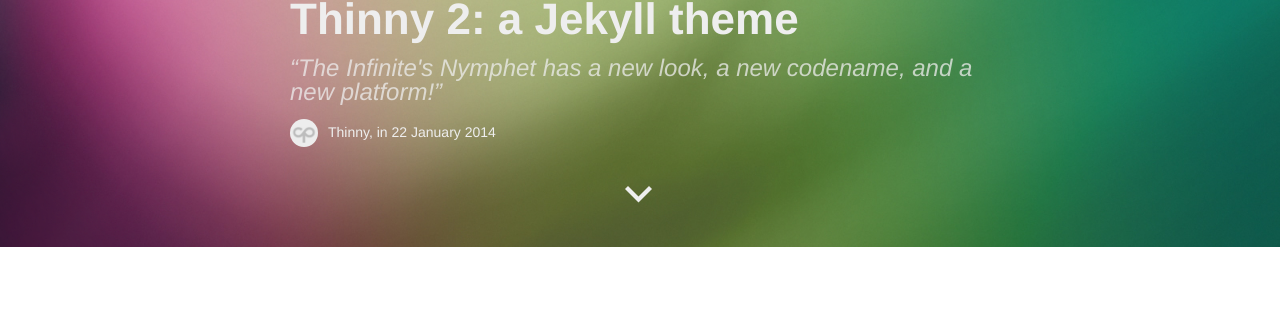
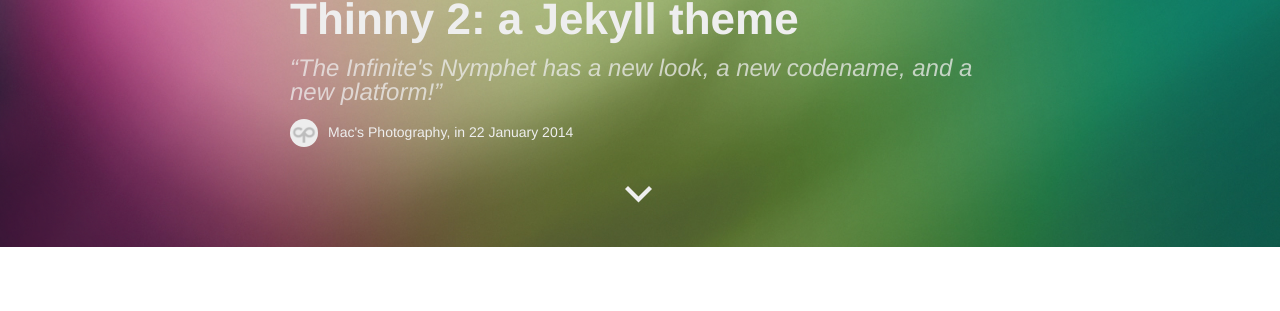
Before and after one commit to thejohnsullivan/McLeian, a Jekyll site: the page built from _posts/2014-01-22-thinny-2.md, in a window 1280 px wide and 900 px high, scrolled down 517 px. Shown: the part 136-447 px from the top of the window. Built offline with Jekyll 4.4.1, drawn with Linux system fonts in a browser that asks for light colours; some web fonts are replaced; comment, search, counter and statistics services are not loaded; some of the changed text lies outside the part shown.

Commit message:
fixed url

```diff
--- a/_config.yml
+++ b/_config.yml
@@ -5,17 +5,17 @@
 gems:
   - jekyll-paginate
 # Setup
-title:            Thinny
+title:            Mac's Photography
 tagline:          'blog'
 description:      'My personal blog.'
-url:              http://thejohnsullivan.github.io
+url:              http://thejohnsullivan.github.io/McLeian
 baseurl:          /McLeian
 commentsystem:    google
 disqus:           example
 
 author:
-  name:           Ian Brunelli
-  url:            https://google.com/+IanCamporezBrunelli
+  name:           Mac Caudilla
+  url:            https://google.com/
 
 paginate:         5
 
```
